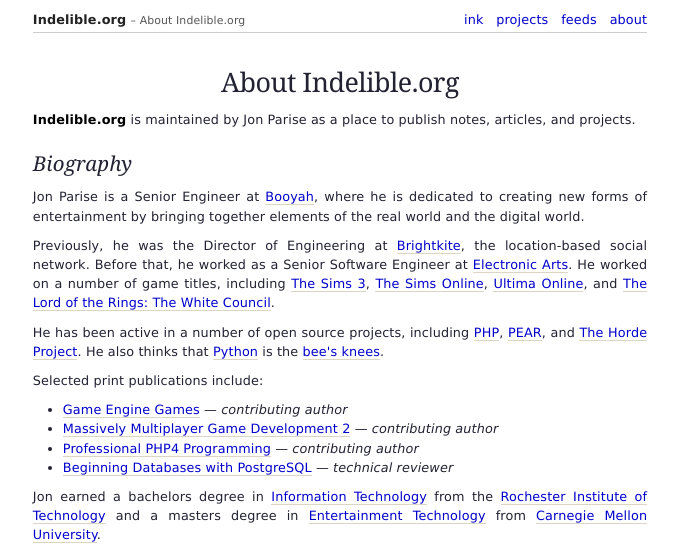
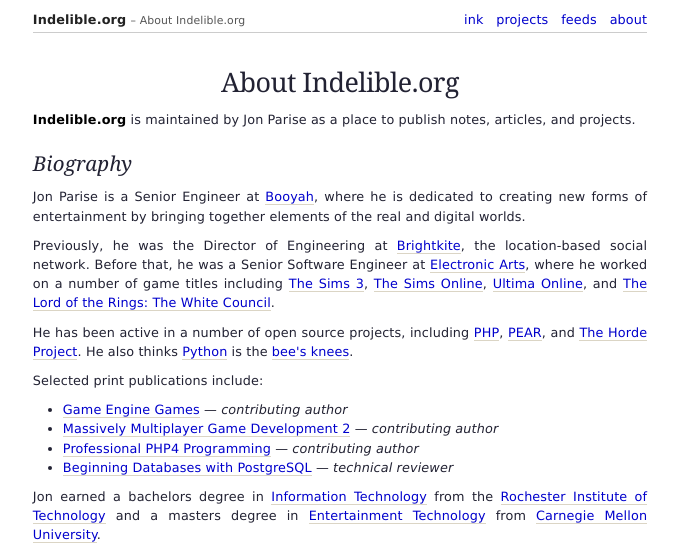
Before and after one commit to jparise/indelible-django, a Django app: template templates/about.html in a window 1280 px wide. Shown: the top 559 px of the page, without its empty margins (300-979 px from the left). Run offline with Django 3.2, Linux system fonts and the light colour scheme; the template is opened without the code that fills it, so the values that code supplies are empty.

Commit message:
Small wording improvements to my bio.

```diff
--- a/templates/about.html
+++ b/templates/about.html
@@ -12,14 +12,14 @@ articles, and projects.
 
 <h2>Biography</h2>
 <p>
-Jon Parise is a Senior Engineer at <a href="http://www.booyah.com/">Booyah</a>, where he is dedicated to creating new forms of entertainment by bringing together elements of the real world and the digital world.
+Jon Parise is a Senior Engineer at <a href="http://www.booyah.com/">Booyah</a>, where he is dedicated to creating new forms of entertainment by bringing together elements of the real and digital worlds.
 </p>
 
 <p>
-Previously, he was the Director of Engineering at <a href="http://brightkite.com/">Brightkite</a>, the location-based social network.  Before that, he worked as a Senior Software Engineer at <a href="http://www.ea.com/">Electronic Arts</a>.  He worked on a number of game titles, including <a href="http://en.wikipedia.org/wiki/The_Sims_3">The Sims 3</a>, <a href="http://en.wikipedia.org/wiki/The_Sims_Online">The Sims Online</a>, <a href="http://en.wikipedia.org/wiki/Ultima_online">Ultima Online</a>, and <a href="http://en.wikipedia.org/wiki/The_Lord_of_the_Rings:_The_White_Council">The Lord of the Rings: The White Council</a>.
+Previously, he was the Director of Engineering at <a href="http://brightkite.com/">Brightkite</a>, the location-based social network.  Before that, he was a Senior Software Engineer at <a href="http://www.ea.com/">Electronic Arts</a>, where he worked on a number of game titles including <a href="http://en.wikipedia.org/wiki/The_Sims_3">The Sims 3</a>, <a href="http://en.wikipedia.org/wiki/The_Sims_Online">The Sims Online</a>, <a href="http://en.wikipedia.org/wiki/Ultima_online">Ultima Online</a>, and <a href="http://en.wikipedia.org/wiki/The_Lord_of_the_Rings:_The_White_Council">The Lord of the Rings: The White Council</a>.
 </p>
 <p>
-He has been active in a number of open source projects, including <a href="http://www.php.net/">PHP</a>, <a href="http://pear.php.net/">PEAR</a>, and <a href="http://www.horde.org/">The Horde Project</a>.  He also thinks that <a href="http://www.python.org/">Python</a> is the <a href="http://en.wiktionary.org/wiki/bee%27s_knees">bee's knees</a>.
+He has been active in a number of open source projects, including <a href="http://www.php.net/">PHP</a>, <a href="http://pear.php.net/">PEAR</a>, and <a href="http://www.horde.org/">The Horde Project</a>.  He also thinks <a href="http://www.python.org/">Python</a> is the <a href="http://en.wiktionary.org/wiki/bee%27s_knees">bee's knees</a>.
 </p>
 <p>
 Selected print publications include:
```
